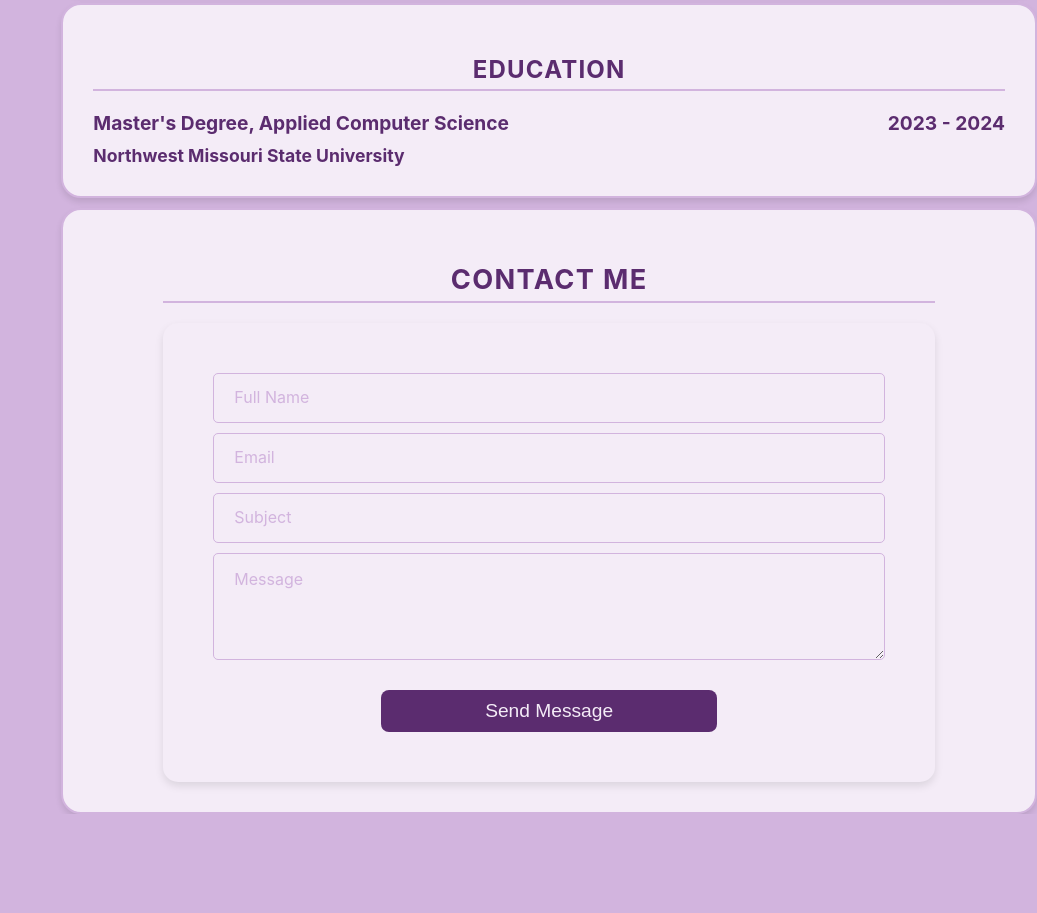
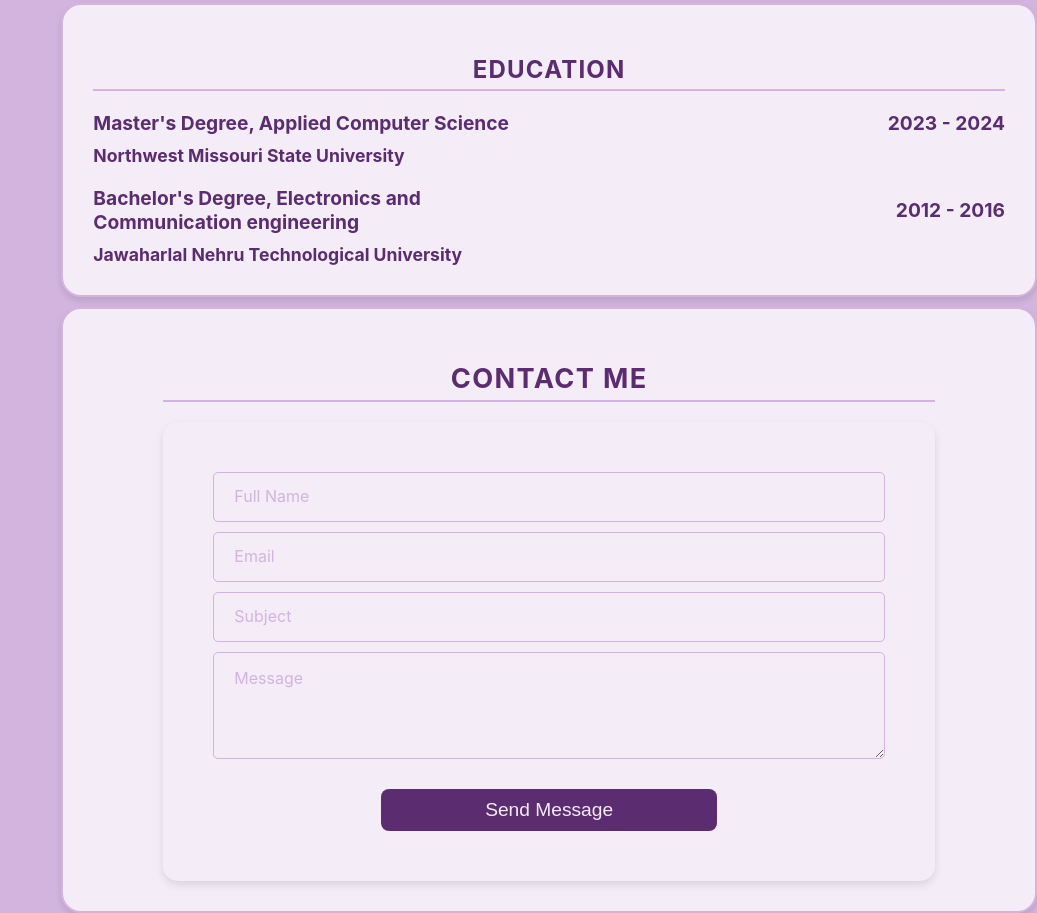
Before and after one commit to venkuu09/Portfolio, a plain HTML site: page index.html in a window 1280 px wide. Shown: the part 1813-2726 px from the top of the page, without its empty margins (243-1280 px from the left). Before the commit the page ends 2627 px from the top, so only its background shows below. Drawn offline with Linux system fonts and the light colour scheme.

Commit message:
Updated indexes

```diff
--- a/index.html
+++ b/index.html
@@ -185,6 +185,17 @@
                     </div>
                 </div>
             </div>
+            <div id="school">
+                <div id="education-entry">
+                    <div class="education-details">
+                        <span id="degree"><strong>Bachelor's Degree, Electronics and Communication engineering</strong></span>
+                        <span id="duration"><strong>2012&nbsp;-&nbsp;2016</strong></span>
+                    </div>
+                    <div class="education-university">
+                        <h4>Jawaharlal Nehru Technological University</h4>
+                    </div>
+                </div>
+            </div>
         </section>
 
         <!-- Contact Section -->
```
